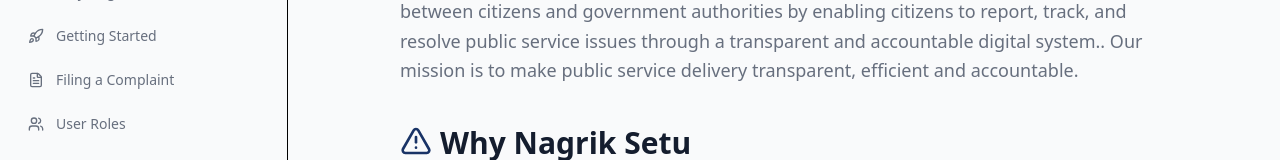
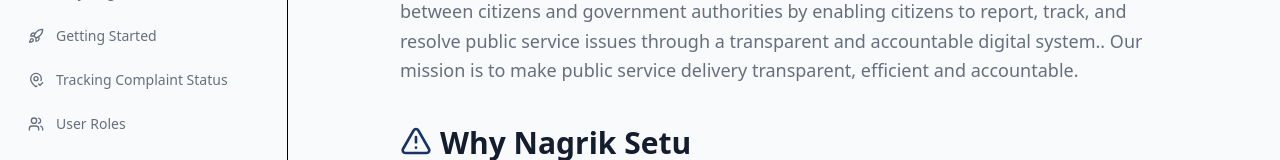
Before and after one commit to NJayantRao/Nagrik_Setu_Frontend, a React (Vite) app: page /documentation in a window 1280 px wide. Shown: the part 232-392 px from the top of the page. Built offline with nearby package versions, Linux system fonts and the light colour scheme.

Commit message:
added tracking status ui

```diff
--- a/src/pages/docs/Documentation.jsx
+++ b/src/pages/docs/Documentation.jsx
@@ -17,13 +17,18 @@
   Menu,
   X,
   CircleQuestionMark,
+  MapPinCheck,
 } from "lucide-react";
 
 const sections = [
   { id: "introduction", label: "Introduction", icon: BookOpen },
   { id: "why-nagrik-setu", label: "Why Nagrik Setu", icon: CircleQuestionMark },
   { id: "getting-started", label: "Getting Started", icon: Rocket },
-  { id: "filing-complaint", label: "Filing a Complaint", icon: FileText },
+  {
+    id: "tracking-complaint-status",
+    label: "Tracking Complaint Status",
+    icon: MapPinCheck,
+  },
   { id: "user-roles", label: "User Roles", icon: Users },
   { id: "faqs", label: "FAQs", icon: HelpCircle },
 ];
@@ -699,14 +704,17 @@
             </section>
 
             {/* Filing a Complaint */}
-            <section id="filing-complaint" className="mb-16 scroll-mt-24">
+            <section
+              id="tracking-complaint-status"
+              className="mb-16 scroll-mt-24"
+            >
               <h2 className="font-heading text-3xl font-bold text-foreground mb-6 flex items-center gap-3">
-                <FileText className="w-8 h-8 text-primary" />
-                Filing a Complaint
+                <MapPinCheck className="w-10 h-10 text-primary" />
+                Tracking Complaint Status
               </h2>
               <p className="text-muted-foreground mb-8">
-                Learn how to file a complaint step by step. The process is
-                simple and takes less than 5 minutes.
+                Stay informed about your complaint's progress with our real-time
+                tracking system.
               </p>
 
               <div className="mb-4 flex justify-center">
```
